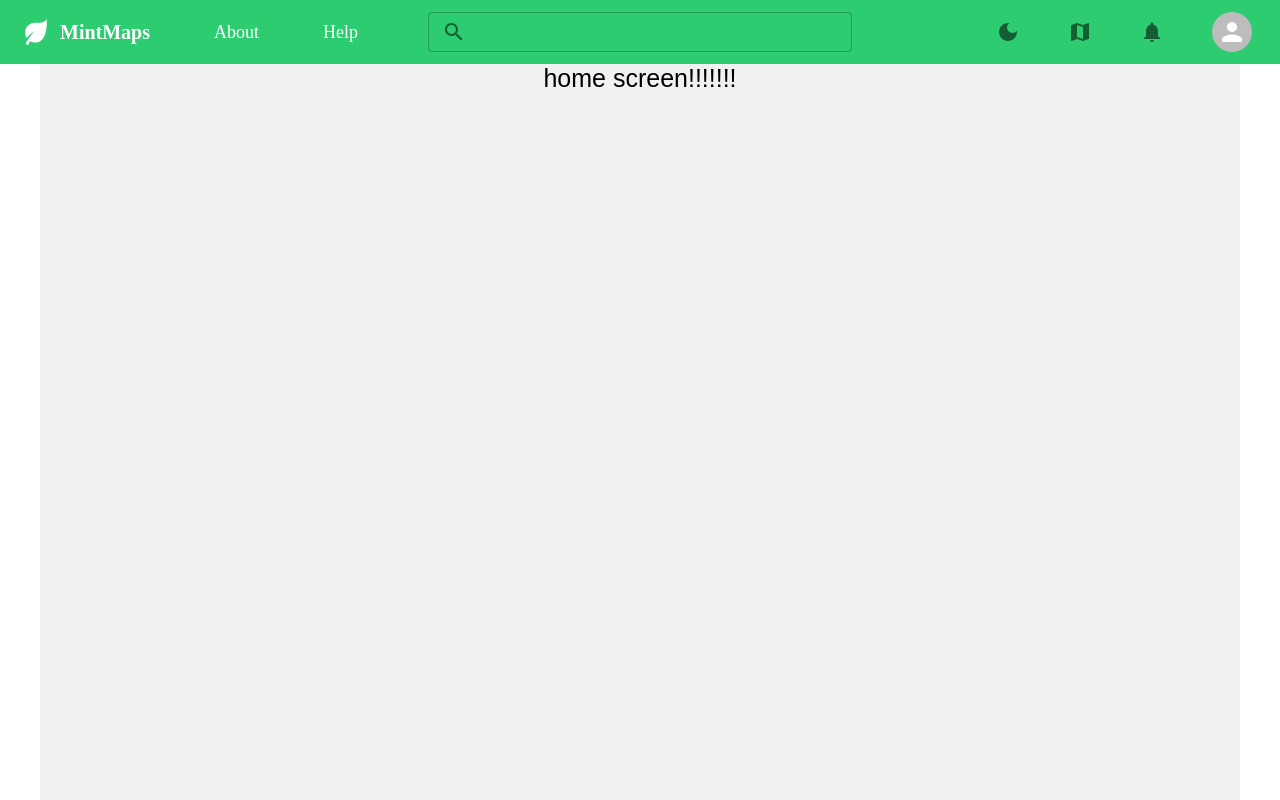
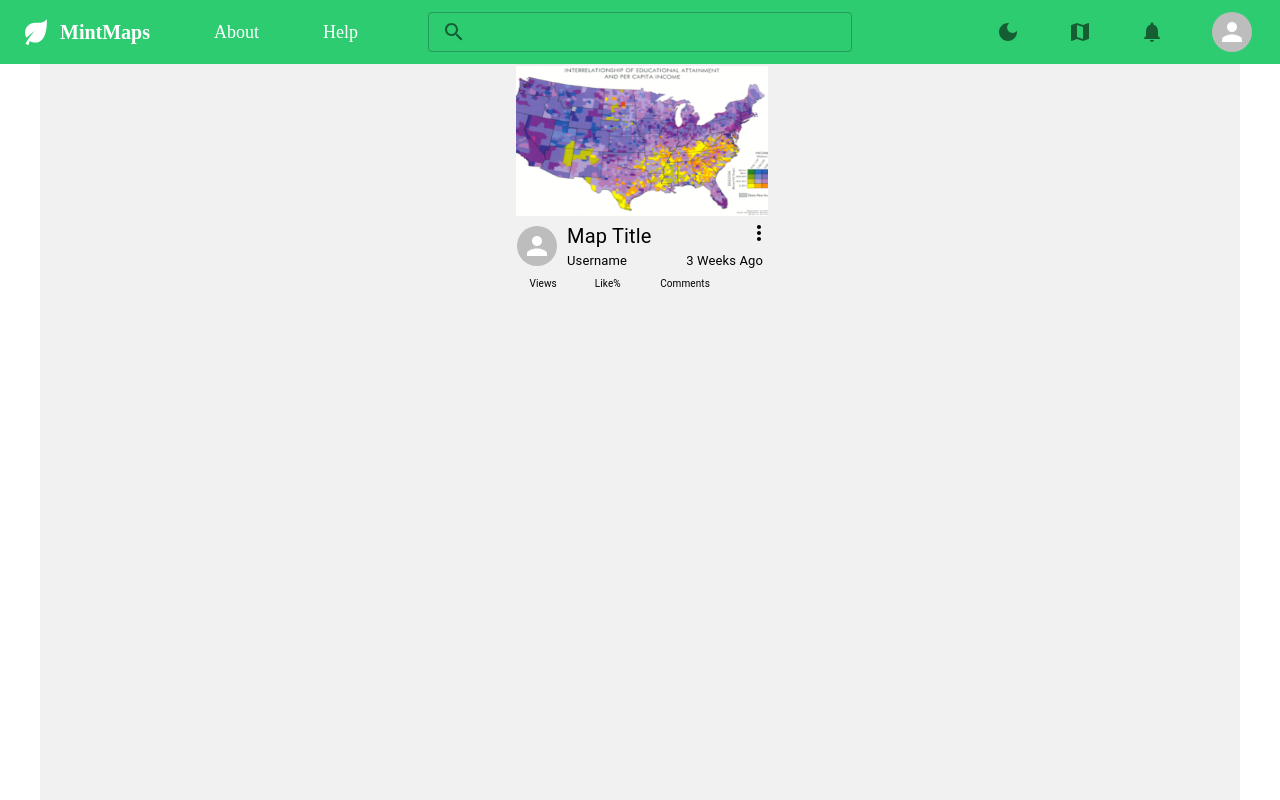
Before and after one commit to CSE-416-Team-Green/mintmaps, a Next.js app: page /home in a window 1280 px wide. Shown: the top 800 px of the page. Built offline with nearby package versions, Linux system fonts and the light colour scheme.

Commit message:
map preview layout

```diff
--- /dev/null
+++ b/components/MapPreview.tsx
@@ -0,0 +1,73 @@
+import styles from '@/styles/header.module.css';
+import Link from 'next/link';
+import Avatar from '@mui/material/Avatar';
+import MoreVertIcon from '@mui/icons-material/MoreVert';
+import Container from '@mui/material/Container';
+import Grid from '@mui/material/Grid';
+import { IconButton, Typography } from '@mui/material';
+import { green } from '@mui/material/colors';
+
+const MapPreview = () => {
+    return (
+        <div >
+            <Grid container sx={{width:300, height:230}} justifyContent="left" alignItems={"center"} spacing={0.5} rowSpacing={0.2}>
+                <Grid item xs={12}>
+                    <Container component={"img"} src={"/bi-choropleth-preview.png"} sx={{width:300, height:150, float:'left'}}></Container>
+                </Grid>
+                <Grid item xs={1} >
+                </Grid>
+                <Grid item xs={2} >
+                    <Avatar />
+                </Grid>
+                <Grid item xs={8}>
+                    <Grid container justifyContent="left" alignItems={"center"}>
+                        <Grid item xs={11}>
+                            <Typography sx={{fontSize:'20px'}}>
+                                Map Title
+                            </Typography>
+                        </Grid>
+                        <Grid item xs={1}>
+                            <MoreVertIcon />
+                        </Grid>
+                        <Grid item xs={6}>
+                            <Typography sx={{fontSize:'13px'}}>
+                                Username
+                            </Typography>
+                        </Grid>
+                        <Grid item xs={6}>
+                            <Typography sx={{float:'right', fontSize:'13px'}}>
+                                3 Weeks Ago
+                            </Typography>
+                        </Grid>
+                    </Grid>
+                </Grid>
+                <Grid item xs={1} >
+                </Grid>
+                <Grid item xs={1.5} >
+                </Grid>
+                <Grid item xs={8}>
+                    <Grid container justifyContent="left" alignItems={"center"}>
+                        <Grid item xs={4}>
+                            <Typography sx={{fontSize:'10px'}}>
+                                Views
+                            </Typography>
+                        </Grid>
+                        <Grid item xs={4}>
+                            <Typography sx={{fontSize:'10px'}}>
+                                Like%
+                            </Typography>
+                        </Grid>
+                        <Grid item xs={4}>
+                            <Typography sx={{fontSize:'10px'}}>
+                                Comments
+                            </Typography>
+                        </Grid>
+                    </Grid>
+                </Grid>
+
+            </Grid>
+        </div>
+    )
+}
+
+export default MapPreview;
--- a/pages/home.tsx
+++ b/pages/home.tsx
@@ -1,4 +1,5 @@
 import Header from "@/components/Header";
+import MapPreview from "@/components/MapPreview";
 import LogoLarge from "@/components/LogoLarge";
 import * as React from "react";
 import { Container, Grid, Typography } from "@mui/material";
@@ -22,7 +23,7 @@ export default function Home() {
                 <Container className={styles.grey}>
                     <Grid container direction={"column"} alignItems={"center"} justifyContent={"center"} >
                         <div className={styles.helpText}>
-                            home screen!!!!!!!
+                            <MapPreview />
                         </div>
                     </Grid>
                 </Container>
```
